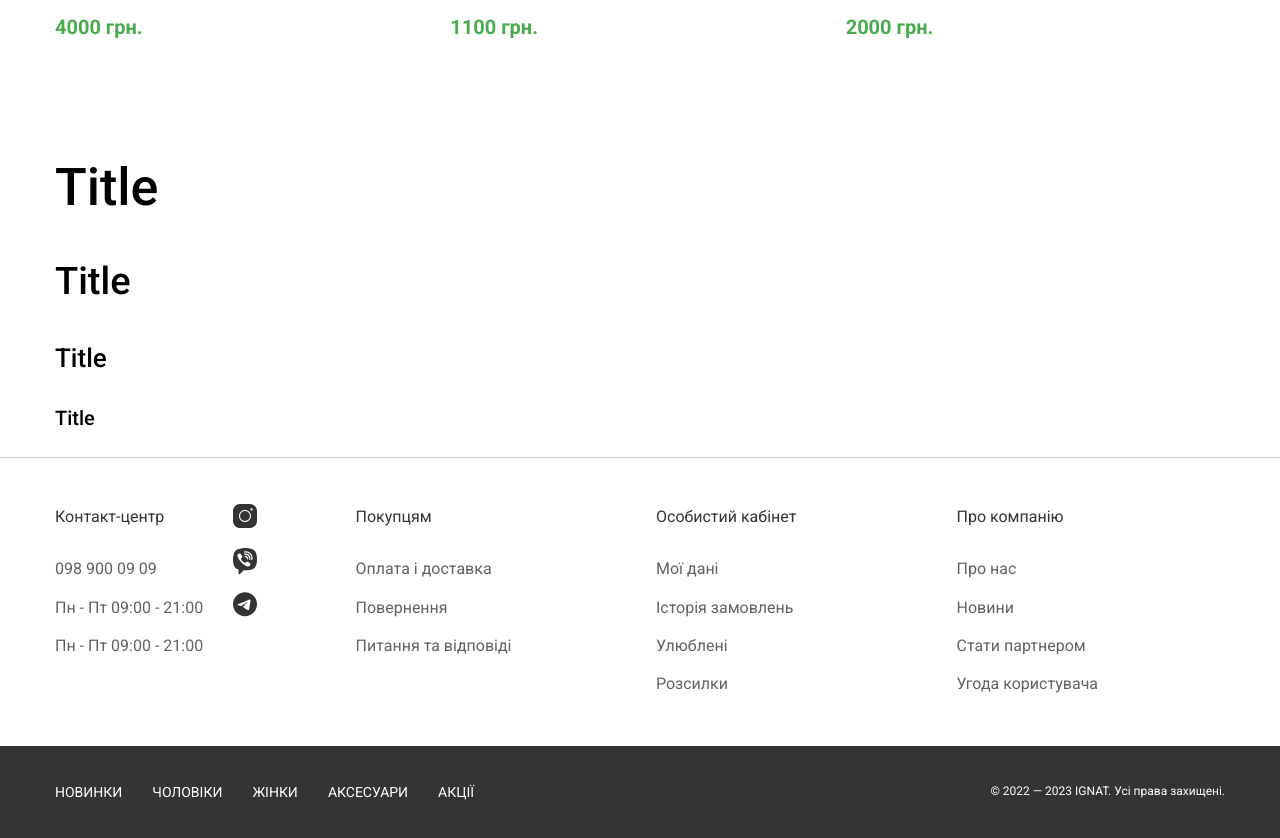
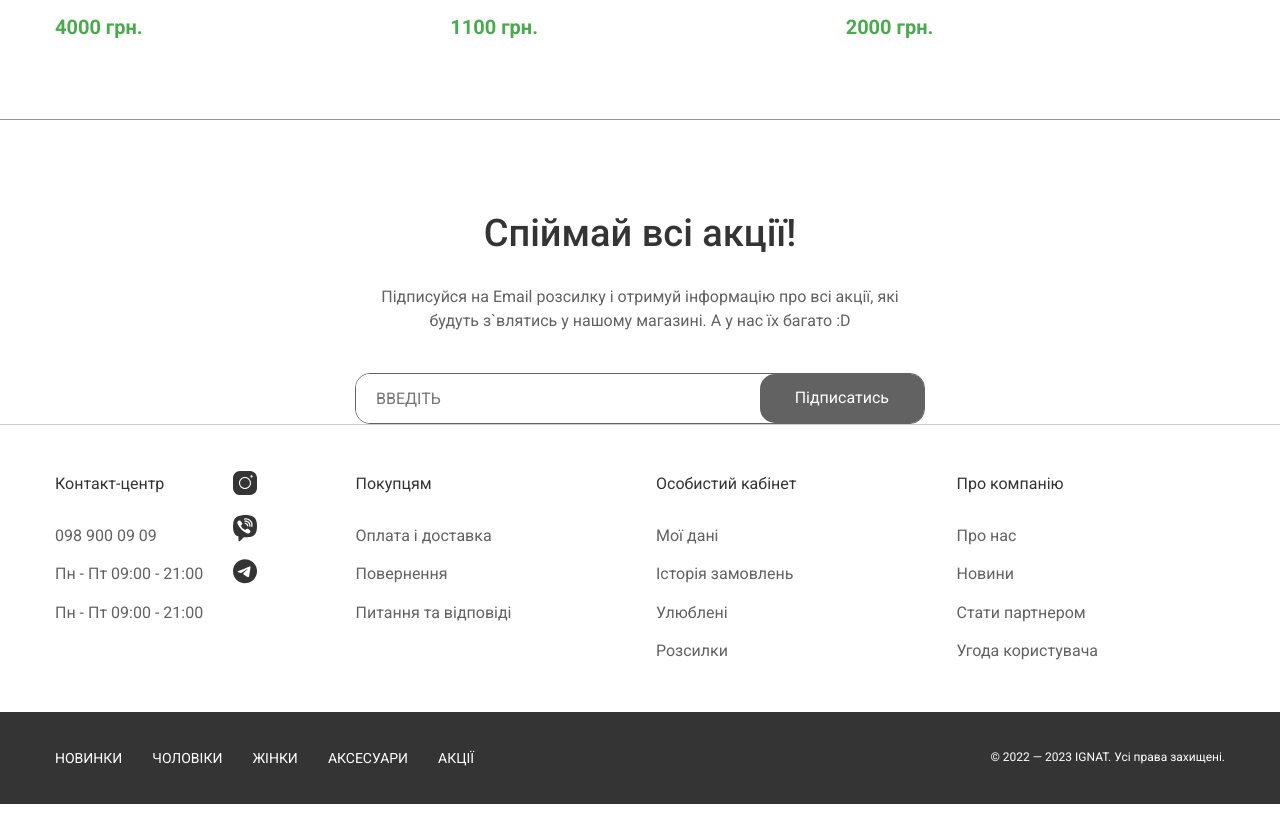
Before and after one commit to adwasar/ignat-gym, a React (Vite) app: page / in a window 1280 px wide. Shown: the part 1674-2512 px from the top of the page. After the commit the page ends 2478 px from the top, so only its background shows below. Built offline with nearby package versions, Linux system fonts and the light colour scheme.

Commit message:
feat: promo form

```diff
--- a/src/App.jsx
+++ b/src/App.jsx
@@ -3,6 +3,7 @@ import Footer from './components/Footer'
 import HeroSlider from './components/HeroSlider'
 import GreatFriendsSection from './components/GreatFriendsSection'
 import HottestProductsSection from './components/HottestProductsSection'
+import PromoFormSection from './components/PromoFormSection'
 
 function App() {
   return (
@@ -12,12 +13,7 @@ function App() {
         <HeroSlider />
         <GreatFriendsSection />
         <HottestProductsSection />
-        <div className="container">
-          <h1>Title</h1>
-          <h2>Title</h2>
-          <h3>Title</h3>
-          <h4>Title</h4>
-        </div>
+        <PromoFormSection />
       </main>
       <Footer />
     </div>
--- /dev/null
+++ b/src/components/PromoFormSection.jsx
@@ -0,0 +1,21 @@
+function PromoFormSection() {
+  return (
+    <section className="promo-form">
+      <div className="container">
+        <div className="promo-form__content">
+          <h2 className="promo-form__title">Спіймай всі акції!</h2>
+          <p className="promo-form__text main-text">
+            Підписуйся на Email розсилку і отримуй інформацію про всі акції, які будуть з`влятись у
+            нашому магазині. А у нас їх багато :D
+          </p>
+          <form className="promo-form__form">
+            <input className="promo-form__input" type="text" placeholder="ВВЕДІТЬ" />
+            <button className="promo-form__btn btn btn_gray">Підписатись</button>
+          </form>
+        </div>
+      </div>
+    </section>
+  )
+}
+
+export default PromoFormSection
--- /dev/null
+++ b/src/scss/components/_promo-form.scss
@@ -0,0 +1,73 @@
+.promo-form {
+  padding: 91px 0 0;
+  border-top: 1px solid $black-40;
+  @include v-sm {
+    padding: 40px 0 0;
+  }
+  &__content {
+    max-width: 570px;
+    margin: 0 auto;
+    text-align: center;
+  }
+
+  &__title {
+    margin: 0;
+    line-height: normal;
+    font-size: 38px;
+    font-weight: 500;
+    color: $black-80;
+    @include v-sm {
+      font-size: 32px;
+    }
+  }
+
+  &__text {
+    margin: 30px 0 0;
+    color: $black-60;
+  }
+
+  &__form {
+    position: relative;
+    display: flex;
+    margin-top: 40px;
+    height: 51px;
+    width: 100%;
+    border: 1px solid $black-60;
+    border-radius: 15px;
+    overflow: hidden;
+    @include v-sm {
+      border: none;
+      height: auto;
+      flex-direction: column;
+      border-radius: 0;
+      gap: 16px;
+    }
+  }
+
+  &__input {
+    margin: 0;
+    padding: 0 0 0 20px;
+    height: 100%;
+    width: 100%;
+    border: none;
+    @include v-sm {
+      height: 40px;
+      border: 1px solid $black-60;
+      border-radius: 15px;
+    }
+  }
+
+  &__input:focus {
+    outline: none;
+  }
+
+  &__btn {
+    height: 100%;
+    padding: 10px 35px;
+    border-top-right-radius: 0;
+    border-bottom-right-radius: 0;
+    @include v-sm {
+      border-radius: 15px;
+    }
+  }
+}
--- a/src/scss/main.scss
+++ b/src/scss/main.scss
@@ -13,3 +13,4 @@
 @import './components/great-friends-section';
 @import './components/hottest-products-section';
 @import './components/product-card';
+@import './components/promo-form';
```
